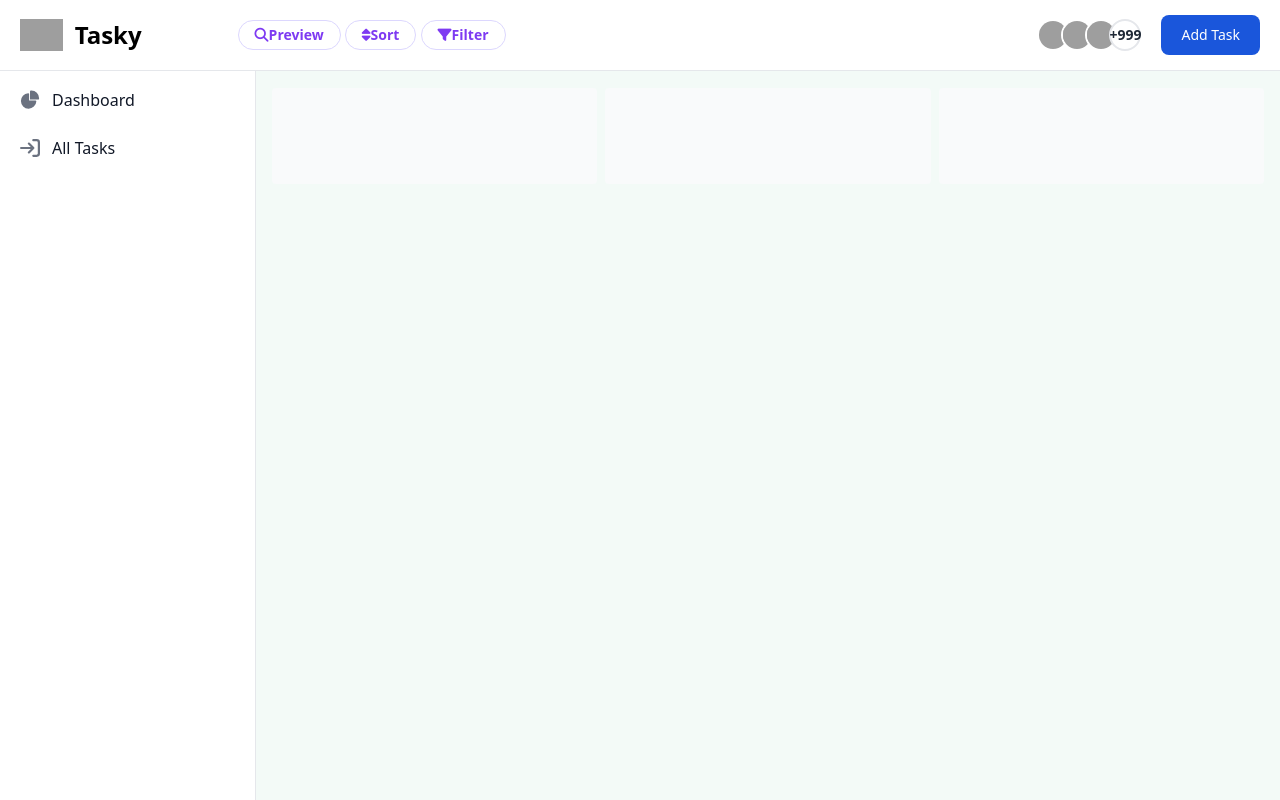
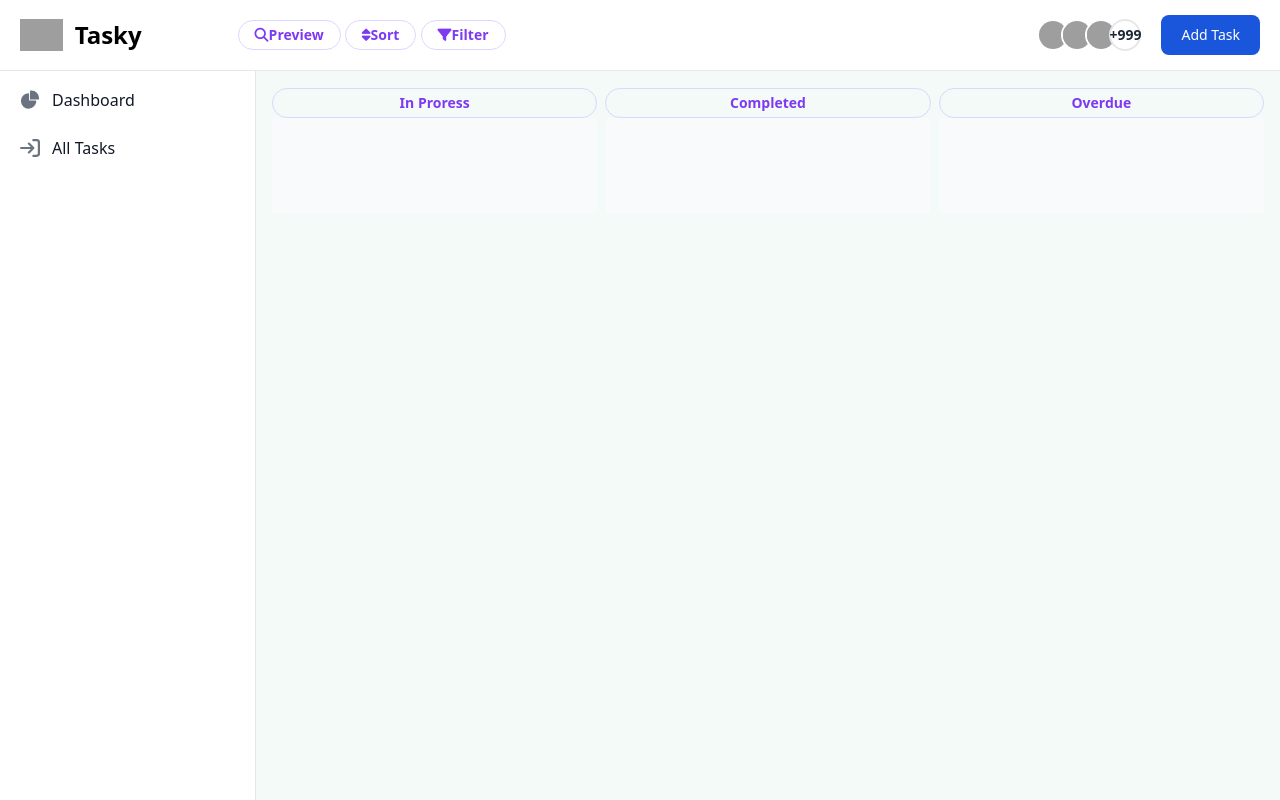
Before and after one commit to ugokingsley/benmore-tasky, a Django app: page / in a window 1280 px wide. Run offline with Django 4.2, Linux system fonts and the light colour scheme; data comes from the database, SQL or seed files in the repository; style sheets or scripts are compiled from the project's sources; some libraries are stand-ins or nearby versions; grey boxes are pictures that could not be loaded.

Commit message:
work on homepage template

```diff
--- a/templates/task/index.html
+++ b/templates/task/index.html
@@ -176,6 +176,17 @@
 <br /><br />
 <div class="container mx-auto">
     <div class="grid grid-cols-3 gap-2">
+        <button
+            class="px-4 py-1 text-sm text-purple-600 font-semibold rounded-full border border-purple-200 hover:text-white hover:bg-purple-600 hover:border-transparent focus:outline-none focus:ring-2 focus:ring-purple-600 focus:ring-offset-2">In
+            Proress</button>
+        <button
+            class="px-4 py-1 text-sm text-purple-600 font-semibold rounded-full border border-purple-200 hover:text-white hover:bg-purple-600 hover:border-transparent focus:outline-none focus:ring-2 focus:ring-purple-600 focus:ring-offset-2">Completed
+        </button>
+        <button
+            class="px-4 py-1 text-sm text-purple-600 font-semibold rounded-full border border-purple-200 hover:text-white hover:bg-purple-600 hover:border-transparent focus:outline-none focus:ring-2 focus:ring-purple-600 focus:ring-offset-2">
+            Overdue</button>
+    </div>
+    <div class="grid grid-cols-3 gap-2">
         <div id="in_progress"
             class="flex flex-wrap items-center justify-center h-24 rounded bg-gray-50 dark:bg-gray-800 ">
 
@@ -191,6 +202,7 @@
                                 for (var key in response) {
                                     // var temp = "<p>" + response[key].title + "</p>";
                                     var temp = `
+
                                     <span class="my-2">
                                         <button class="px-4 py-1 text-sm text-purple-600 font-semibold rounded-full border border-purple-200 hover:text-white hover:bg-purple-600 hover:border-transparent focus:outline-none focus:ring-2 focus:ring-purple-600 focus:ring-offset-2">${response[key].priority}</button>
                                         <button class="px-4 py-1 text-sm text-purple-600 font-semibold rounded-full border border-purple-200 hover:text-white hover:bg-purple-600 hover:border-transparent focus:outline-none focus:ring-2 focus:ring-purple-600 focus:ring-offset-2">${response[key].due_date}</button>
```
